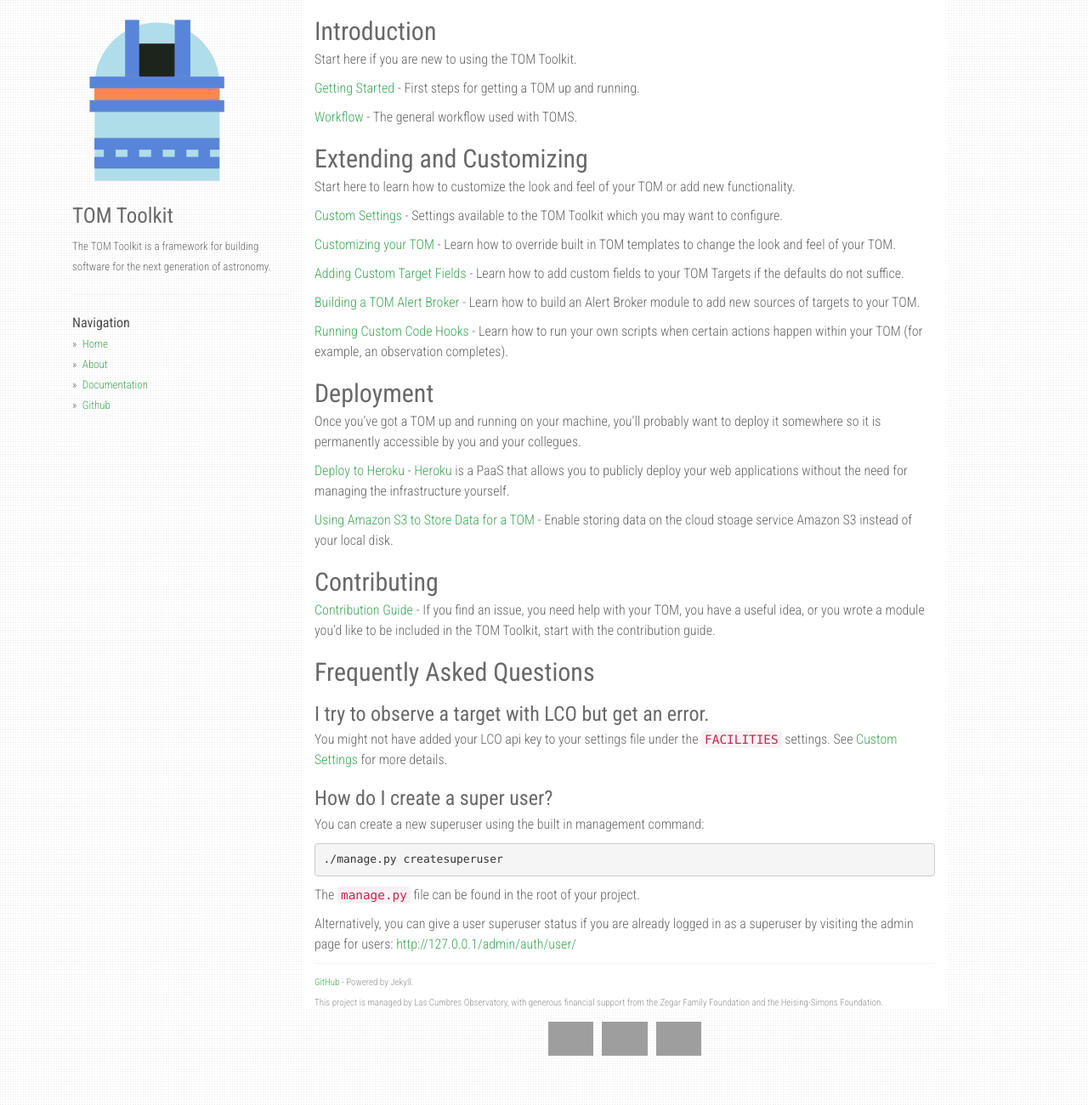
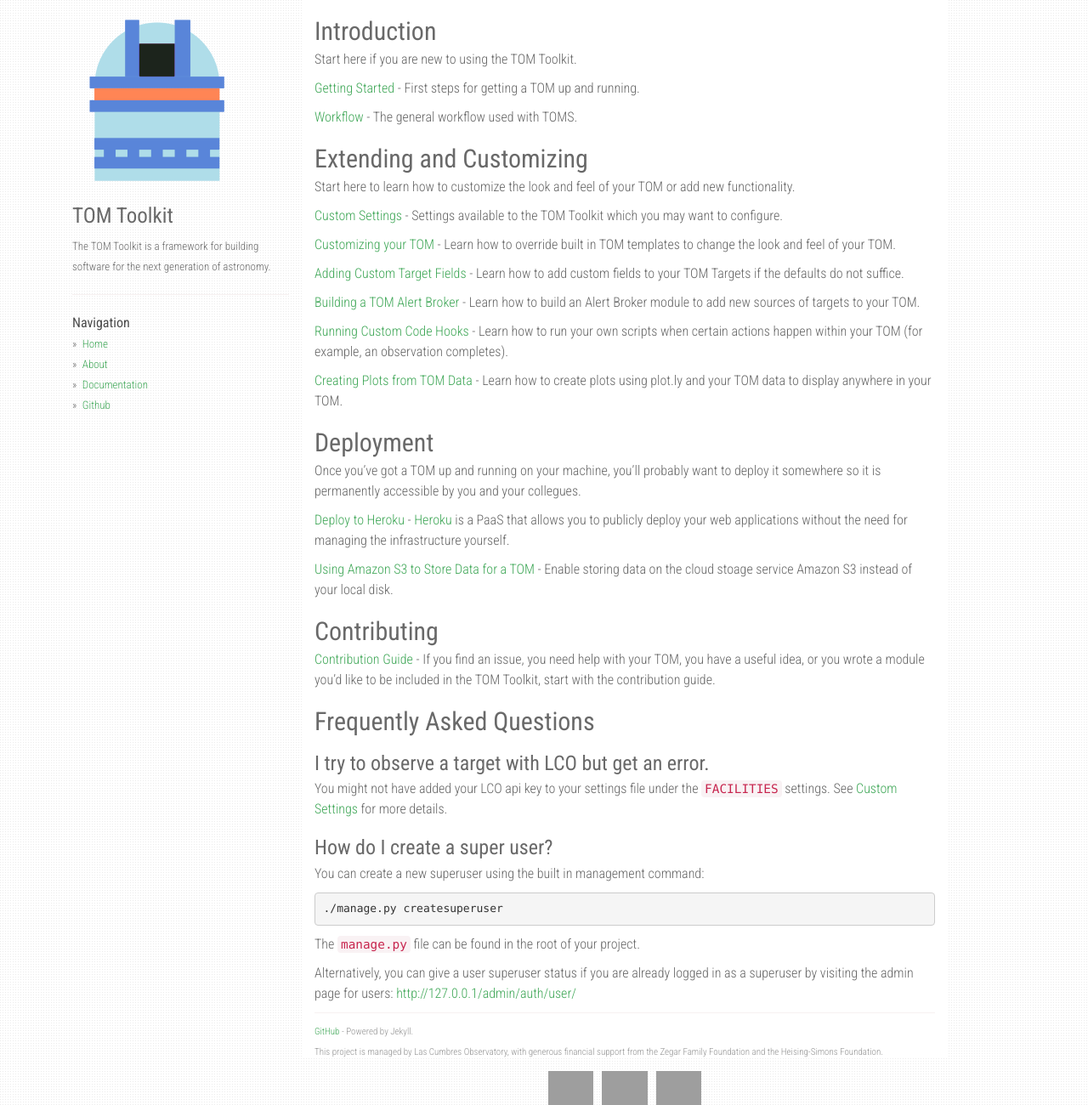
Before and after one commit to TOMToolkit/tomtoolkit.github.io, a Jekyll site: the page built from docs/index.md, in a window 1280 px wide. Shown: the whole page at 85% size. Built offline with Jekyll 4.4.1, drawn with Linux system fonts in a browser that asks for light colours; nearby versions of some CDN libraries; our own code applies the rules of GitHub Pages for plain Markdown files; grey boxes are pictures that could not be loaded.

Commit message:
Add link to new docs from docs index

```diff
--- a/docs/index.md
+++ b/docs/index.md
@@ -29,6 +29,9 @@ an Alert Broker module to add new sources of targets to your TOM.
 [Running Custom Code Hooks](/docs/custom_code) - Learn how to run your own scripts
 when certain actions happen within your TOM (for example, an observation
 completes).
+
+[Creating Plots from TOM Data](/docs/plotting_data) - Learn how to create plots
+using plot.ly and your TOM data to display anywhere in your TOM.
 
 ## Deployment
 Once you've got a TOM up and running on your machine, you'll probably want to
```
